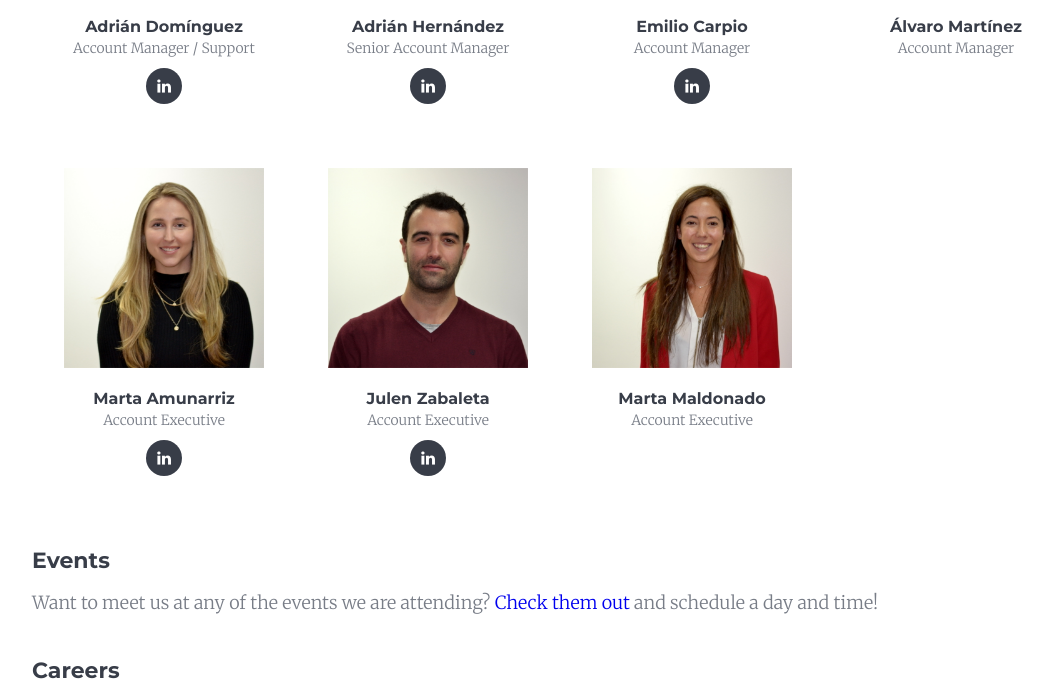
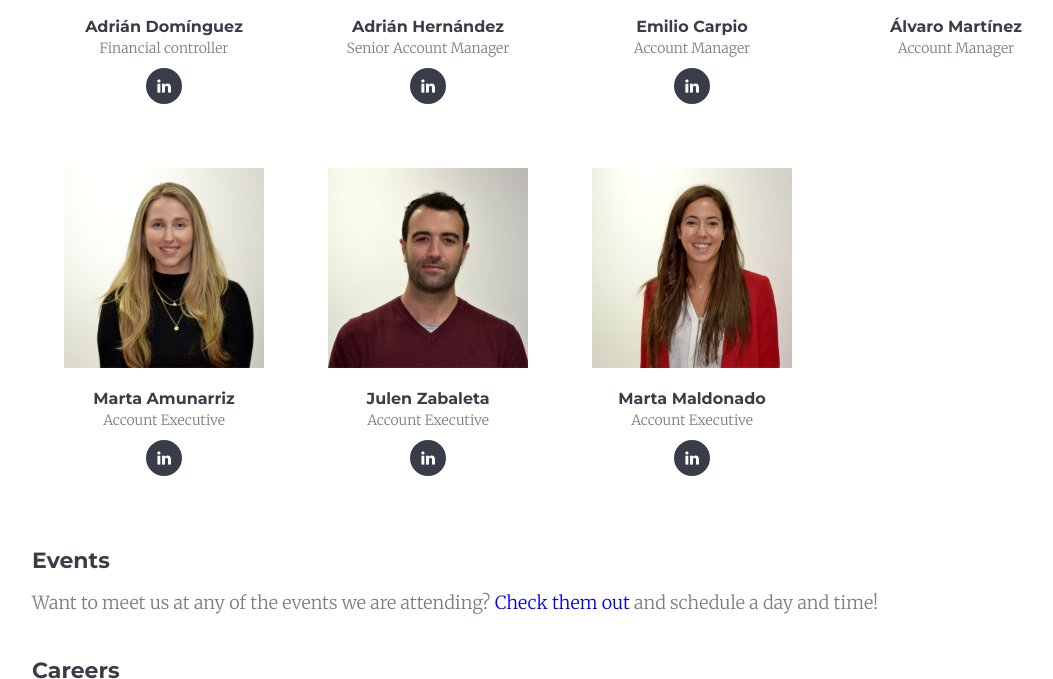
Before and after one commit to mediasmart/site-product, a Jekyll site: the page built from about-us/index.md, in a window 1280 px wide and 900 px high, scrolled down 3106 px, cut to the strip 221-900 px from the top of the window. Shown: the whole strip, without its empty margins (58-1111 px from the left). Built offline with Jekyll 4.4.1, drawn with Linux system fonts in a browser that asks for light colours; nearby versions of some CDN libraries; some web fonts are replaced.

Commit message:
Team changes

```diff
--- a/_data/team.yml
+++ b/_data/team.yml
@@ -100,7 +100,7 @@
   twitter: ogoiko
 
 - name: Adrián Domínguez
-  title: Account Manager / Support
+  title: Financial controller
   image: adrian.dominguez
   linkedin: adommar
 
@@ -131,3 +131,4 @@
 - name: Marta Maldonado
   title: Account Executive
   image: marta.maldonado
+  linkedin: martamaldonadorevertocomercio
```
